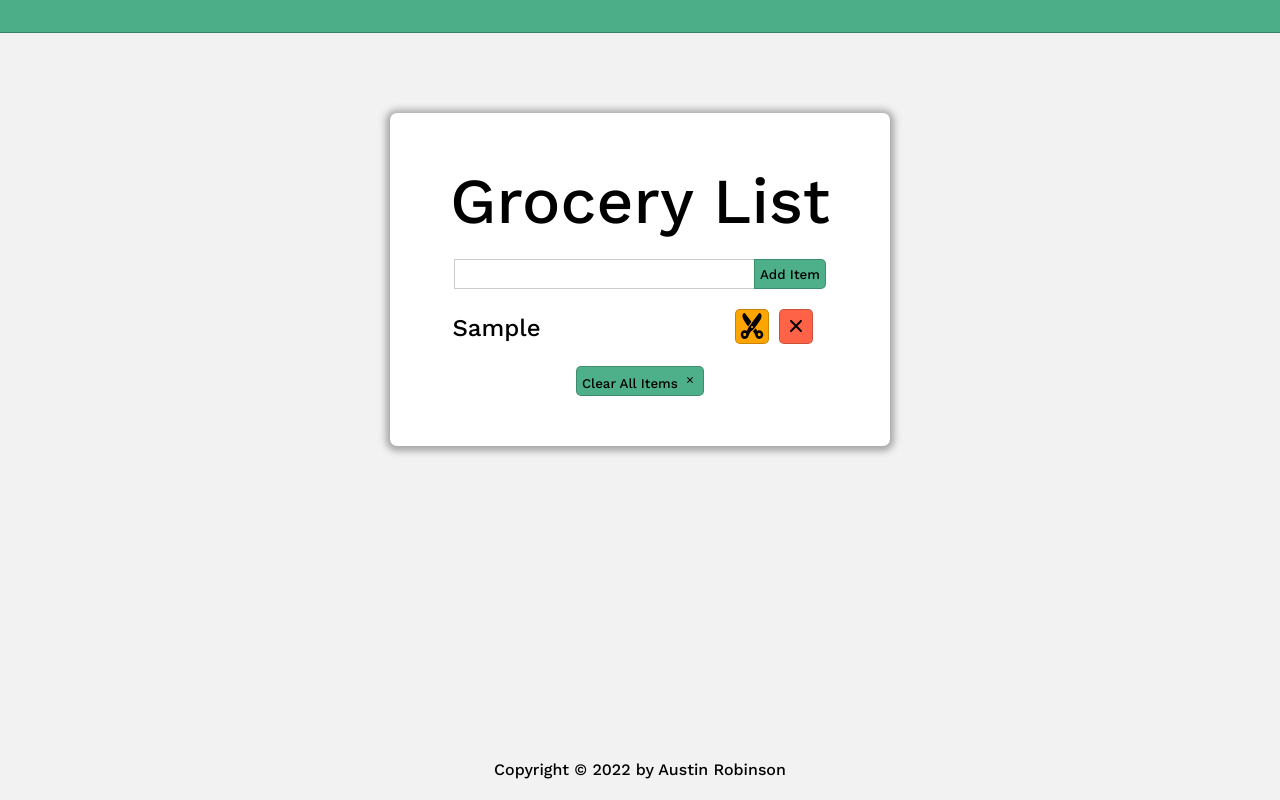
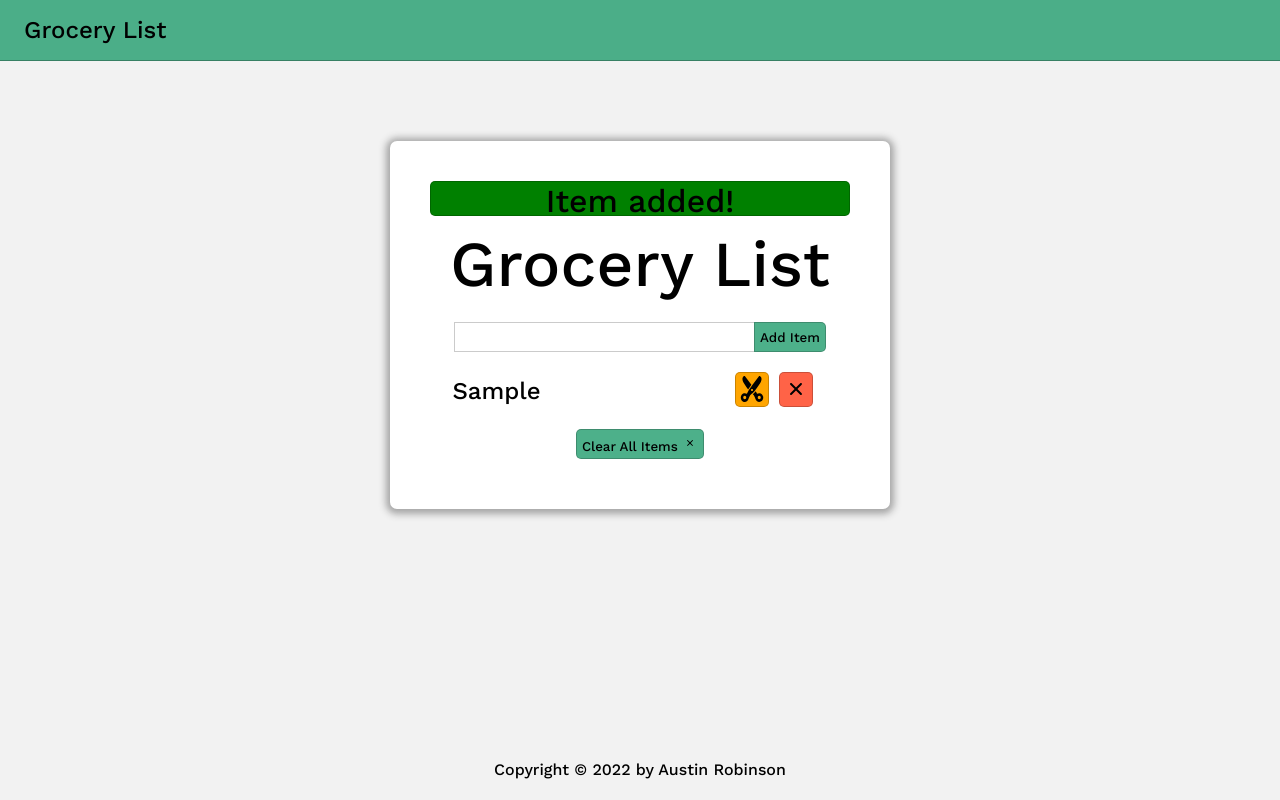
Before and after one commit to AustinRobinsonDev/grocery-list, a React (Create React App) app: page / in a window 1280 px wide. Both pictures are taken after typing "Sample" into the empty fields and a click on the button "Add Item". Built offline with nearby package versions, Linux system fonts and the light colour scheme.

Commit message:
added alerts

```diff
--- a/src/App.css
+++ b/src/App.css
@@ -86,6 +86,16 @@ border-radius: 5px;
   border-radius: 5px;
 }
 
+.height {
+  min-height: 35px;
+}
+
+.alert {
+  text-align: center;
+  width: 100%;
+  margin: 0 auto;
+}
+
 .App {
   max-width: 100vw;
   min-height: 100vh;
--- a/src/App.js
+++ b/src/App.js
@@ -1,6 +1,5 @@
 import {useState} from 'react';
 import './App.css';
-import Alert from './components/Alert'
 import Navbar from './layout/Navbar'
 import Footer from './layout/Footer'
 import ListBody from './components/ListBody'
@@ -19,15 +18,14 @@ function App() {
   const [isEditing, setIsEditing] = useState(false)
   const [editId, setEditId] = useState(null)
   const [alert, setAlert] = useState({
-    show: false,
-    msg: '',
-    type: ''
+    show: true,
+    msg: 'Error',
+    type: 'success'
   })
   return (
     <div className="App">
       <Navbar />
-      {alert.show && <Alert {...alert} />}
-      <ListBody setEditId={setEditId} editId={editId} setIsEditing={setIsEditing} isEditing={isEditing} list={list} setList={setList} item={item} setItem={setItem} />
+      <ListBody alert={alert} setAlert={setAlert} setEditId={setEditId} editId={editId} setIsEditing={setIsEditing} isEditing={isEditing} list={list} setList={setList} item={item} setItem={setItem} />
       <Footer list={list} />
     </div>
   );
--- a/src/components/Alert.js
+++ b/src/components/Alert.js
@@ -1,7 +1,13 @@
-import React from 'react'
+import {useEffect} from 'react'
 
-const Alert = ({msg, type}) => {
-    return <p>{msg}</p>
+const Alert = ({msg, type, removeAlert}) => {
+    useEffect(() => {
+        const timeout = setTimeout(() => {
+            removeAlert();
+        },3000);
+        return () => clearTimeout(timeout);
+    },[])
+    return <p className={`alert ${type}`}>{msg}</p>
 }
 
 export default Alert
--- a/src/components/ListBody.js
+++ b/src/components/ListBody.js
@@ -1,10 +1,12 @@
 import {useEffect} from 'react'
 import ListItem from './ListItem';
 import { IoIosClose } from "react-icons/io";
+import Alert from './Alert'
 
-const ListBody = ({item, setItem, editId, list, setList, isEditing, setIsEditing, setEditId}) => {
+const ListBody = ({item, alert, setAlert, setItem, editId, list, setList, isEditing, setIsEditing, setEditId}) => {
     const removeItem = (id) => {
-        setList(list.filter(singleItem => singleItem.id !== id))
+        setList(list.filter(singleItem => singleItem.id !== id));
+        showAlert(true, 'danger', 'Item deleted!');
     }
     const editItem = (id) => {
         const specificItem = list.find((itm) => itm.id === id);
@@ -15,9 +17,12 @@ const ListBody = ({item, setItem, editId, list, setList, isEditing, setIsEditing
     const clearAll = () => {
         setList([]);
     }
+    const showAlert = (show=false, type='',msg='') => {
+        setAlert({show, type, msg});
+    }
     const handleClick = () => {
         if(!item) {
-            //show alert
+            showAlert(true, 'danger', 'Please enter a value');
         } else if (isEditing && item) {
             setList(list.map(itm => {
                 if(itm.id === editId) {
@@ -28,6 +33,7 @@ const ListBody = ({item, setItem, editId, list, setList, isEditing, setIsEditing
             setItem('')
             setEditId(null)
             setIsEditing(false)
+            showAlert(true, 'success', 'Item updated!');
         } else {
             let newItem  = {
                 id: new Date().getTime().toString(),
@@ -35,6 +41,7 @@ const ListBody = ({item, setItem, editId, list, setList, isEditing, setIsEditing
             }
             setList([...list, newItem])
             setItem('')
+            showAlert(true, 'success', 'Item added!');
         }
     }
     useEffect(() => {
@@ -42,10 +49,11 @@ const ListBody = ({item, setItem, editId, list, setList, isEditing, setIsEditing
     },[list]);
     return (
         <main className='list-body'>
+            {alert.show ? <Alert removeAlert={showAlert} {...alert} /> : <div className='height'></div>}
             <h1 className='mt-10'>Grocery List</h1>
             <section className='mt-10'>
                 <input type="text" onChange={(e) => setItem(e.target.value)} value={item}/>
-                <button className='btn-connect bdr-l-none' onClick={handleClick}>Add Item</button>
+                <button className='btn-connect bdr-l-none' onClick={handleClick}>{isEditing ? 'Save' : 'Add Item'}</button>
             </section>
             <ul className='mt-10 list-container'>
                 {list.map((itm, index) => (
--- a/src/layout/Navbar.js
+++ b/src/layout/Navbar.js
@@ -3,7 +3,7 @@ import React from 'react'
 const Navbar = () => {
     return (
         <nav className='navbar'>
-
+        <h1>Grocery List</h1>
         </nav>
     )
 }
```
